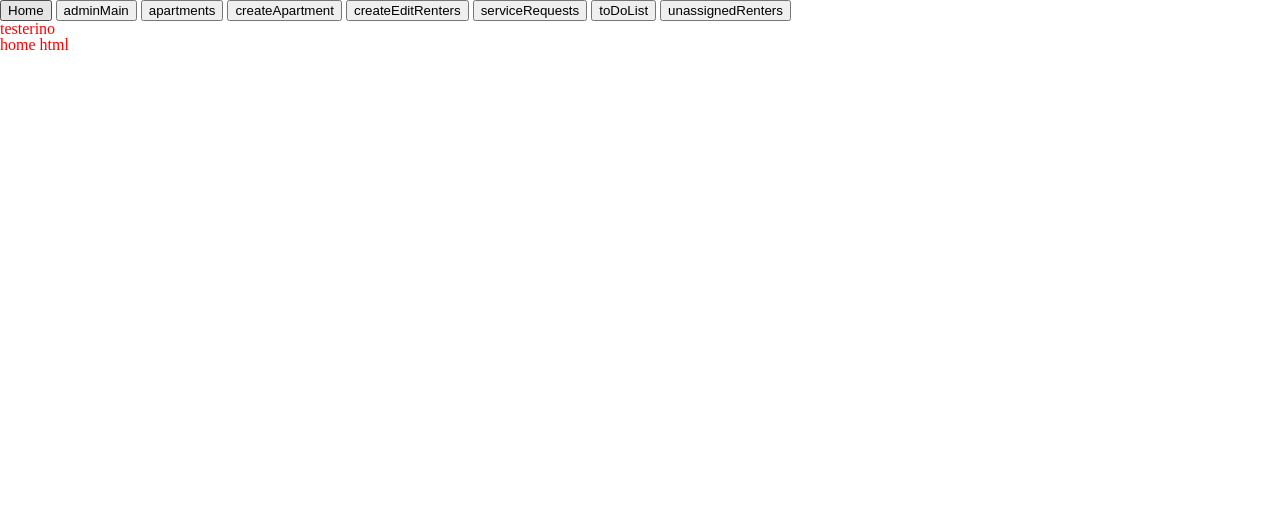
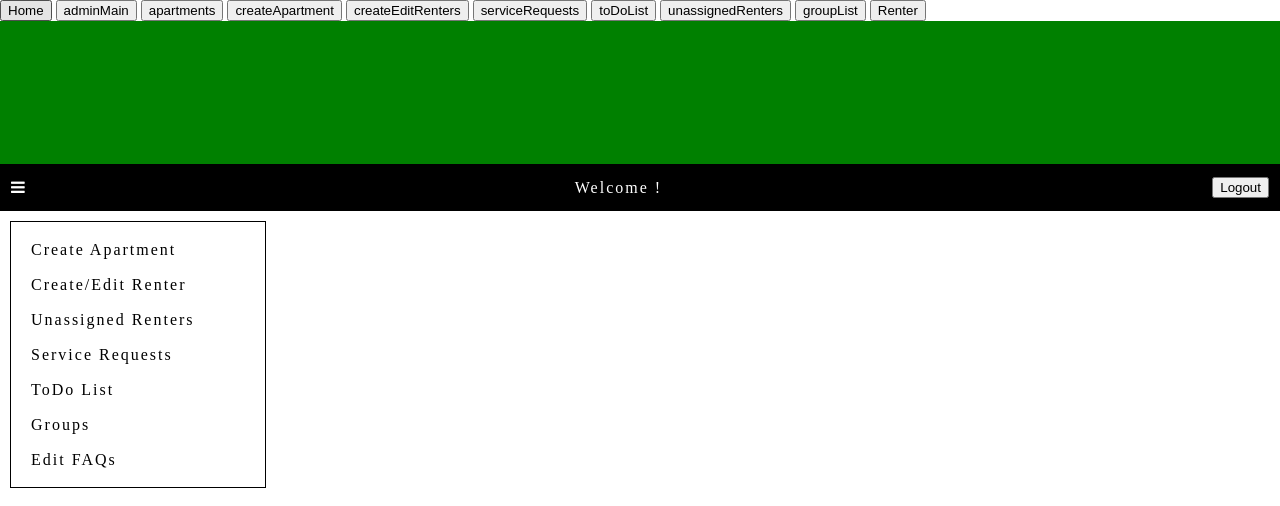
Before and after one commit to HousingHelper/HousingHelper, a website: page public/index.html in a window 1280 px wide. Drawn offline with nearby package versions, Linux system fonts and the light colour scheme; some packages are replaced by stand-ins of ours.

Commit message:
views added: faq, grouplist, renter.  directives added: header, sideNav.  Basic Styling/Routing

```diff
--- /dev/null
+++ b/public/app/directives/header/header.sass
@@ -0,0 +1,39 @@
+$letterspacing: 2px
+$lineheight: 25px
+
+.headerWrapper
+  position: fixed
+  width: 100vw
+  height: 25vh
+  display: flex
+  flex-direction: column
+  justify-content: center
+  align-items: center
+  .jumbotron
+    background-color: green
+    width: 100%
+    height: 100%
+  .headerMain
+    border: 1px solid black
+    display: flex
+    flex-direction: row
+    justify-content: space-between
+    align-items: center
+    width: 100%
+    padding: 10px
+    margin-bottom: 10px
+    background: black
+    .headerHamContainer
+      color: white
+      i
+        &:hover
+          cursor: pointer
+          font-size: 15px
+    .headerWelcome
+      line-height: $lineheight
+      letter-spacing: $letterspacing
+      color: white
+    .headerLogout
+      button
+        line-height: $lineheight
+        letter-spacing: $letterspacing
--- /dev/null
+++ b/public/app/directives/header/headerTmpl.html
@@ -0,0 +1,14 @@
+<section class="headerWrapper">
+  <div class="jumbotron"></div>
+  <div class="headerMain">
+    <div class="headerHamContainer">
+      <i class="fa fa-bars headerHam" aria-hidden="true"></i>
+    </div>
+    <div class="headerWelcome">
+      <h1>Welcome {{admin.username}}!</h1>
+    </div>
+    <div class="headerLogOut">
+      <button> Logout</button>
+    </div>
+  </div>
+</section>
--- /dev/null
+++ b/public/app/directives/sideNav/sideNav.sass
@@ -0,0 +1,26 @@
+$letterspacing: 2px
+$lineheight: 25px
+
+
+.sideNavWrapper
+  position: fixed
+  border: 1px solid black
+  width: 20%
+  left: 10px
+  margin-top: 25vh
+  nav
+    width: 100%
+    ul
+      display: flex
+      flex-direction: column
+      justify-content: center
+      text-align: left
+      margin-left: 15px
+      line-height: $lineheight
+      letter-spacing: $letterspacing
+      padding: 10px 0
+      li
+        margin: 5px
+        &:hover
+          font-weight: bold
+          cursor: pointer
--- /dev/null
+++ b/public/app/directives/sideNav/sideNavTmpl.html
@@ -0,0 +1,13 @@
+<section class="sideNavWrapper">
+  <nav class="sideNav">
+    <ul>
+      <li ui-sref='createApartment'>Create Apartment</li>
+      <li ui-sref='createEditRenters'>Create/Edit Renter</li>
+      <li ui-sref='unassignedRenters'>Unassigned Renters</li>
+      <li ui-sref='serviceRequests'>Service Requests</li>
+      <li ui-sref='toDoList'>ToDo List</li>
+      <li ui-sref='groupList'>Groups</li>
+      <li ui-sref='faq'>Edit FAQs</li>
+    </ul>
+  </nav>
+</section>
--- a/public/bundle.js
+++ b/public/bundle.js
@@ -52,20 +52,65 @@ angular.module('housinghelper', ['ui.router']).config(["$stateProvider", "$urlRo
     url: '/unassignedRenters',
     templateUrl: './app/views/unassignedRenters/unassignedRenters.html',
     controller: 'unassignedRentersCtrl'
+  })
+  // Group List STATE
+  .state('groupList', {
+    url: '/groupList',
+    templateUrl: './app/views/groupList/groupList.html',
+    controller: 'groupListCtrl'
+  })
+  // Renter STATE
+  .state('renter', {
+    url: '/renter',
+    templateUrl: './app/views/renter/renter.html',
+    controller: 'renterCtrl'
+  })
+  // FAQ STATE
+  .state('faq', {
+    url: '/faq',
+    templateUrl: './app/views/faq/faq.html',
+    controller: 'faqCtrl'
   });
 }]);
 // INITILIZE CONTROLLER
 // ============================================================
-angular.module("housinghelper").controller("adminMainCtrl", ["$scope", function ($scope) {
+angular.module("housinghelper").controller("headerCtrl", ["$scope", function ($scope) {
   // VARIABLES
   // ============================================================
-  $scope.test = 'testerino';
+  $scope.test2 = 'header Test';
   // FUNCTIONS
   // ============================================================
 }]);
+// INITILIZE DIRECTIVE
+// ============================================================
+angular.module("housinghelper").directive('headerDirective', function () {
+  return {
+    restrict: 'EA',
+    templateUrl: './app/directives/header/headerTmpl.html',
+    controller: 'headerCtrl'
+  };
+});
 // INITILIZE CONTROLLER
 // ============================================================
-angular.module("housinghelper").controller("createApartmentCtrl", ["$scope", function ($scope) {
+angular.module("housinghelper").controller("sideNavCtrl", ["$scope", function ($scope) {
+  // VARIABLES
+  // ============================================================
+  $scope.test = 'sideNav Test';
+  // FUNCTIONS
+  // ============================================================
+}]);
+// INITILIZE DIRECTIVE
+// ============================================================
+angular.module("housinghelper").directive('sideNavDirective', function () {
+  return {
+    restrict: 'EA',
+    templateUrl: './app/directives/sideNav/sideNavTmpl.html',
+    controller: 'sideNavCtrl'
+  };
+});
+// INITILIZE CONTROLLER
+// ============================================================
+angular.module("housinghelper").controller("adminMainCtrl", ["$scope", function ($scope) {
   // VARIABLES
   // ============================================================
   $scope.test = 'testerino';
@@ -92,10 +137,46 @@ angular.module("housinghelper").controller("createEditRentersCtrl", ["$scope", f
 }]);
 // INITILIZE CONTROLLER
 // ============================================================
+angular.module("housinghelper").controller("faqCtrl", ["$scope", function ($scope) {
+  // VARIABLES
+  // ============================================================
+
+  // FUNCTIONS
+  // ============================================================
+}]);
+// INITILIZE CONTROLLER
+// ============================================================
+angular.module("housinghelper").controller("createApartmentCtrl", ["$scope", function ($scope) {
+  // VARIABLES
+  // ============================================================
+  $scope.test = 'testerino';
+  // FUNCTIONS
+  // ============================================================
+}]);
+// INITILIZE CONTROLLER
+// ============================================================
+angular.module("housinghelper").controller("groupListCtrl", ["$scope", function ($scope) {
+  // VARIABLES
+  // ============================================================
+
+  // FUNCTIONS
+  // ============================================================
+}]);
+// INITILIZE CONTROLLER
+// ============================================================
 angular.module("housinghelper").controller("homeCtrl", ["$scope", function ($scope) {
   // VARIABLES
   // ============================================================
   $scope.test = "testerino";
+  // FUNCTIONS
+  // ============================================================
+}]);
+// INITILIZE CONTROLLER
+// ============================================================
+angular.module("housinghelper").controller("renterCtrl", ["$scope", function ($scope) {
+  // VARIABLES
+  // ============================================================
+
   // FUNCTIONS
   // ============================================================
 }]);
--- a/public/index.html
+++ b/public/index.html
@@ -7,6 +7,9 @@
     <!-- CSS Bundle -->
     <link rel="stylesheet" href="./app/styles/reset.css">
     <link rel="stylesheet" href="./styles.css">
+
+    <!-- Font Awesome -->
+  <link href="https://maxcdn.bootstrapcdn.com/font-awesome/4.7.0/css/font-awesome.min.css" rel="stylesheet" integrity="sha384-wvfXpqpZZVQGK6TAh5PVlGOfQNHSoD2xbE+QkPxCAFlNEevoEH3Sl0sibVcOQVnN" crossorigin="anonymous">
 
 
     <title>Housing Helper</title>
@@ -24,7 +27,16 @@
       <button ui-sref='serviceRequests'>serviceRequests</button>
       <button ui-sref='toDoList'>toDoList</button>
       <button ui-sref='unassignedRenters'>unassignedRenters</button>
+      <button ui-sref='groupList'>groupList</button>
+      <button ui-sref='renter'>Renter</button>
     </nav>
+
+
+    <!--directive test -->
+    <header-directive></header-directive>
+
+    <side-nav-directive></side-nav-directive>
+
 
 
     <!-- UI Views -->
--- a/public/styles.css
+++ b/public/styles.css
@@ -1,2 +1,58 @@
-h1 {
-  color: red; }
+
+.headerWrapper {
+  position: fixed;
+  width: 100vw;
+  height: 25vh;
+  display: flex;
+  flex-direction: column;
+  justify-content: center;
+  align-items: center; }
+  .headerWrapper .jumbotron {
+    background-color: green;
+    width: 100%;
+    height: 100%; }
+  .headerWrapper .headerMain {
+    border: 1px solid black;
+    display: flex;
+    flex-direction: row;
+    justify-content: space-between;
+    align-items: center;
+    width: 100%;
+    padding: 10px;
+    margin-bottom: 10px;
+    background: black; }
+    .headerWrapper .headerMain .headerHamContainer {
+      color: white; }
+      .headerWrapper .headerMain .headerHamContainer i:hover {
+        cursor: pointer;
+        font-size: 15px; }
+    .headerWrapper .headerMain .headerWelcome {
+      line-height: 25px;
+      letter-spacing: 2px;
+      color: white; }
+    .headerWrapper .headerMain .headerLogout button {
+      line-height: 25px;
+      letter-spacing: 2px; }
+
+.sideNavWrapper {
+  position: fixed;
+  border: 1px solid black;
+  width: 20%;
+  left: 10px;
+  margin-top: 25vh; }
+  .sideNavWrapper nav {
+    width: 100%; }
+    .sideNavWrapper nav ul {
+      display: flex;
+      flex-direction: column;
+      justify-content: center;
+      text-align: left;
+      margin-left: 15px;
+      line-height: 25px;
+      letter-spacing: 2px;
+      padding: 10px 0; }
+      .sideNavWrapper nav ul li {
+        margin: 5px; }
+        .sideNavWrapper nav ul li:hover {
+          font-weight: bold;
+          cursor: pointer; }
```
Also changed, not shown: public/app/app.js (+22 -1 lines), public/app/directives/header/headerCtrl.js (added, +9 -0 lines), public/app/directives/header/headerDirective.js (added, +9 -0 lines), public/app/directives/sideNav/sideNavCtrl.js (added, +9 -0 lines), public/app/directives/sideNav/sideNavDirective.js (added, +9 -0 lines), public/app/views/faq/faqCtrl.js (added, +9 -0 lines), public/app/views/groupList/groupListCtrl.js (added, +9 -0 lines), public/app/views/renter/renterCtrl.js (added, +9 -0 lines), public/app/views/faq/faq.html (added), public/app/views/groupList/groupList.html (added), public/app/views/renter/renter.html (added).
